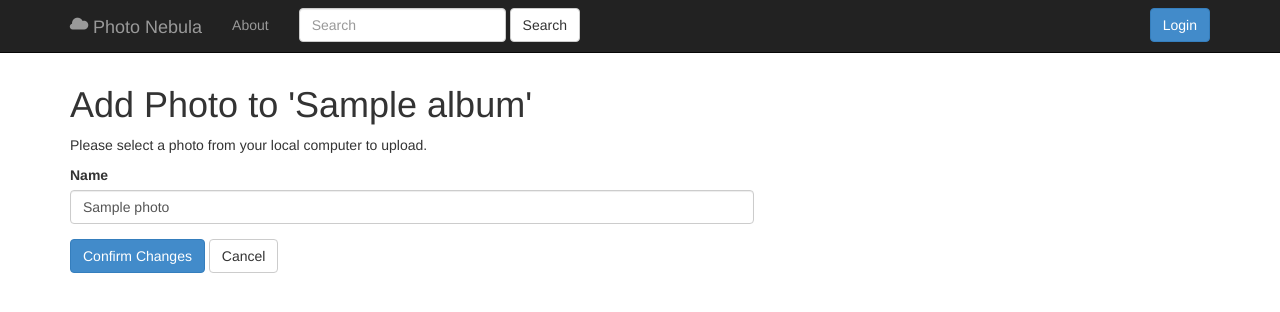
After one commit to KillaW0lf04/Photo-Nebula, a Python web app: template templates/edit_photo.html in a window 1280 px wide. The commit adds this page. Shown: the top 312 px of the page. Run offline with Jinja, Linux system fonts and the light colour scheme; the template is opened without the code that fills it: most values are stand-ins (such as "Sample title", 1, 10 or a date in 2020).

Commit message:
Issue #8. Add logic for editing photos

```diff
--- a/main.py
+++ b/main.py
@@ -13,6 +13,7 @@ app = webapp2.WSGIApplication([
     (r'/album/(\d+)/photo/(\d+)', DownloadPhotoHandler),
     (r'/album/(\d+)/add-comment', AddAlbumCommentHandler),
     (r'/album/(\d+)/photo/(\d+)/view', ViewPhotoHandler),
+    (r'/album/(\d+)/photo/(\d+)/edit', EditPhotoHandler),
     (r'/album/(\d+)/photo/(\d+)/delete', DeletePhotoHandler),
     (r'/album/(\d+)/photo/(\d+)/add-comment', AddPhotoCommentHandler),
     (r'/about', AboutHandler),
--- /dev/null
+++ b/templates/edit_photo.html
@@ -0,0 +1,30 @@
+    {% extends "base.html" %}
+
+{% block content %}
+<div class="container">
+    <h1>Add Photo to '{{ album.name }}'</h1>
+    <p>
+        Please select a photo from your local computer to upload.
+    </p>
+    <form id="photo_form"
+          role="form"
+          style="width: 60%"
+          method="post"
+          action="/album/{{ album.key.integer_id() }}/photo/{{ photo.key.integer_id() }}/edit"
+          enctype="multipart/form-data">
+        <div class="form-group">
+            <label>Name</label>
+            <input class="form-control"
+                   type="text"
+                   value="{{ photo.name }}"
+                   id="photo_name"
+                   name="photo_name">
+        </div>
+
+        <div class="form-group">
+            <button class="btn btn-primary" type="submit">Confirm Changes</button>
+            <a class="btn btn-default" href="/album/{{ album.key.integer_id() }}/view">Cancel</a>
+        </div>
+    </form>
+</div>
+{% endblock %}
--- a/templates/view_photo.html
+++ b/templates/view_photo.html
@@ -11,6 +11,10 @@
                         Back to Album
                     </a>
                     {% if user.key == photo.author %}
+                        <a class="btn btn-success" href="/album/{{ album.key.integer_id() }}/photo/{{ photo.key.integer_id() }}/edit">
+                            <span class="glyphicon glyphicon-edit"></span>
+                            Edit Photo
+                        </a>
                         <button class="btn btn-danger"
                                 data-toggle="modal"
                                 data-target="#myModal">
```
Also changed, not shown: views.py (+41 -0 lines).
